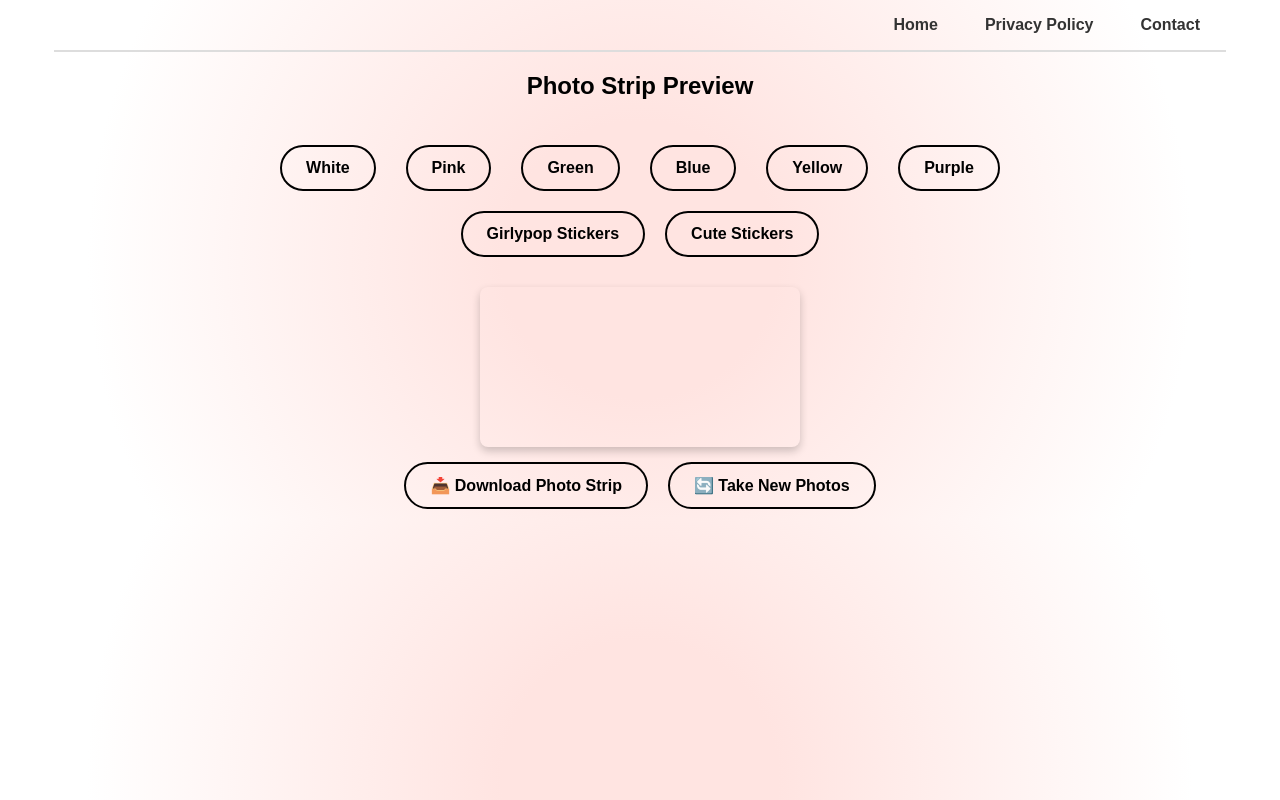
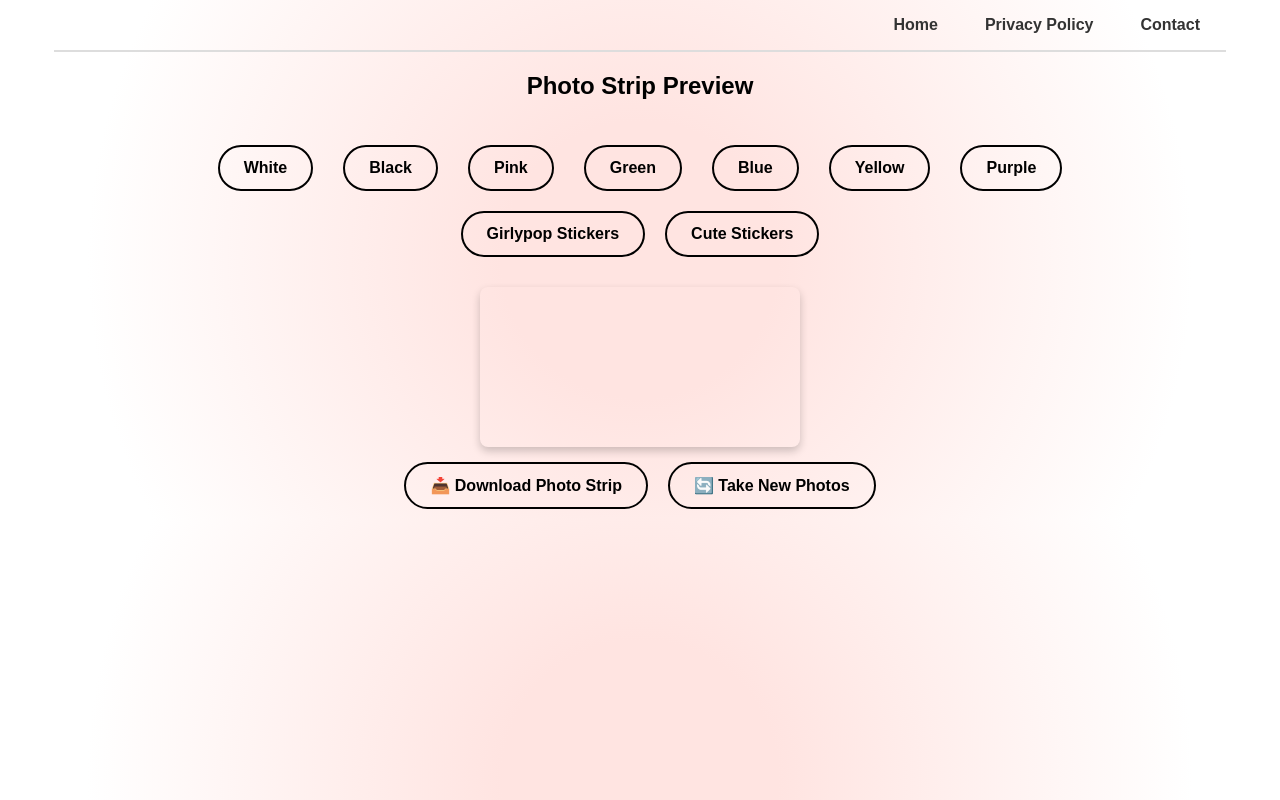
Before and after one commit to yandong2023/picapica, a React (Create React App) app in the folder frontend/: page /preview in a window 1280 px wide. Built offline with nearby package versions, Linux system fonts and the light colour scheme.

Commit message:
Update PhotoPreview.js

```diff
--- a/frontend/src/components/PhotoPreview.js
+++ b/frontend/src/components/PhotoPreview.js
@@ -252,7 +252,8 @@ const PhotoPreview = ({ capturedImages }) => {
 
       <div className="color-options">
         <button onClick={() => setStripColor("white")}>White</button>
-        <button onClick={() => setStripColor("#fceee9")}>Pink</button>
+        <button onClick={() => setStripColor("black")}>Black</button>
+        <button onClick={() => setStripColor("#f6d5da")}>Pink</button>
         <button onClick={() => setStripColor("#dde6d5")}>Green</button>
         <button onClick={() => setStripColor("#adc3e5")}>Blue</button>
         <button onClick={() => setStripColor("#FFF2CC")}>Yellow</button>
```
